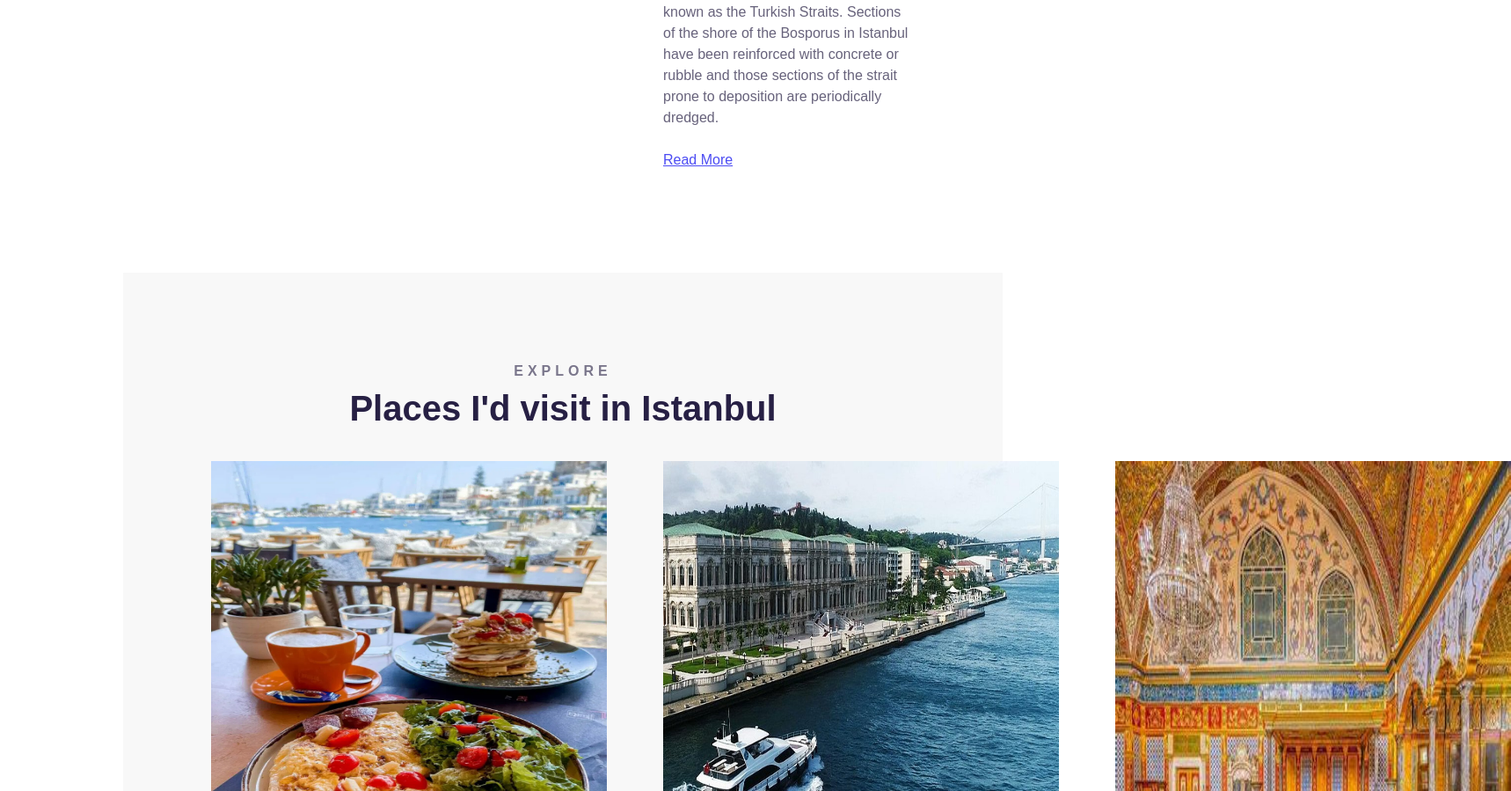
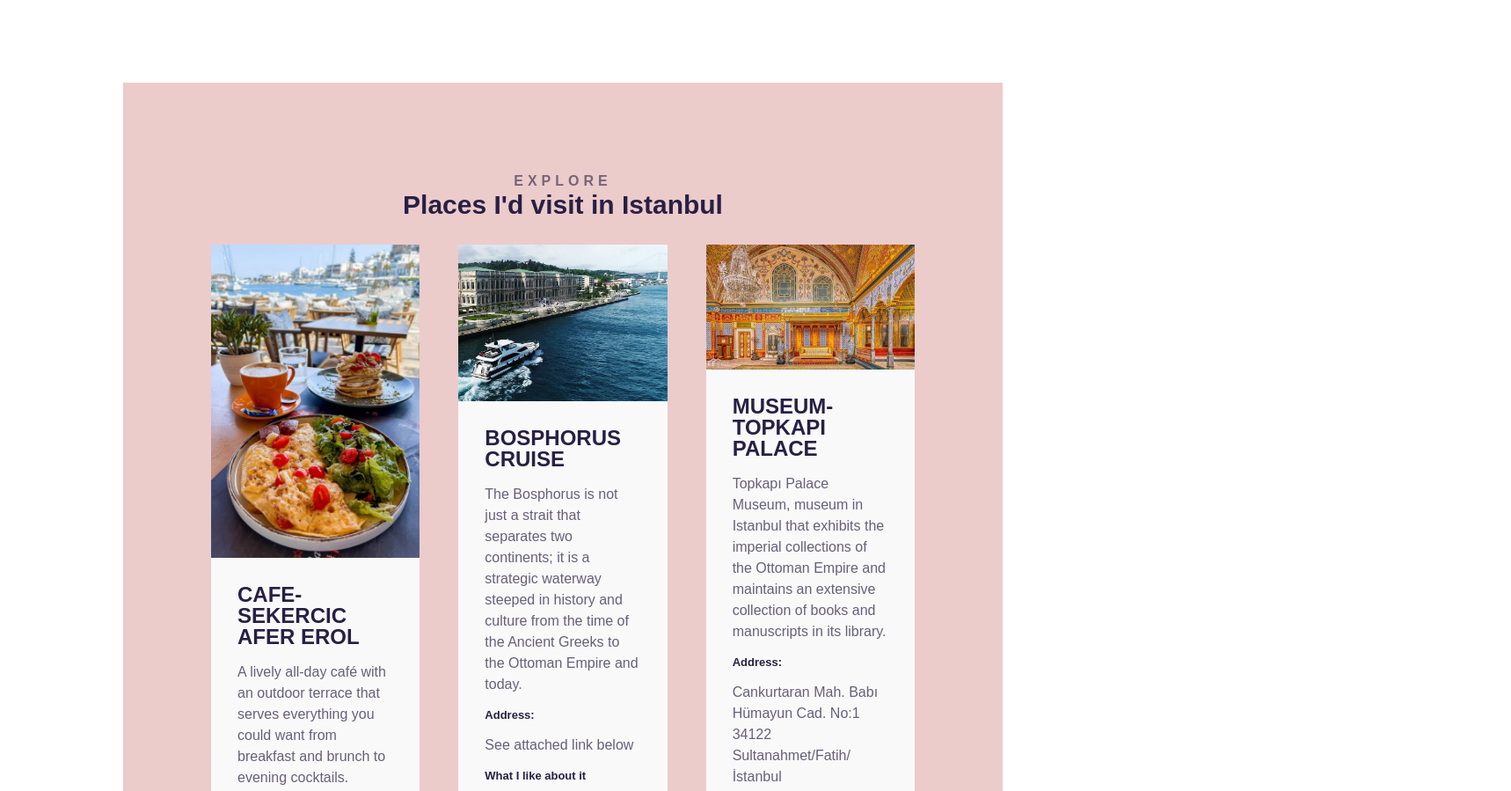
Before and after one commit to mary-moleli/Turkey-travel-project, a plain HTML site: page index.html in a window 1280 px wide. Shown: the part 1511-2410 px from the top of the page at 88% size, 1718 px wide, since content can reach past the window. Drawn offline with Linux system fonts and the light colour scheme.

Commit message:
adjusted my cards so it looks neat

```diff
--- a/index.html
+++ b/index.html
@@ -21,7 +21,7 @@
               <img
                 src="images/bosphorus-wallpaper.webp"
                 alt="Istanbul Bosphorus"
-                class="img-responsive"
+                class="img-responsive bosporus"
               />
             </div>
             <div>
@@ -52,7 +52,7 @@
               </p>
             </div>
           </section>
-          <section class="text-center secondary">
+          <section class="secondary">
             <h2 class="text-center">EXPLORE</h2>
             <h3 class="text-center">Places I'd visit in Istanbul</h3>
 
--- a/styles/style.css
+++ b/styles/style.css
@@ -10,18 +10,25 @@ body {
 .grid {
   display: grid;
   grid-template-columns: 1fr 2fr 2fr;
-  grid-gap: 64px;
+  grid-gap: 44px;
 }
 .img-responsive {
-  width: 450px;
-  height: 500px;
+  width: 100%;
   display: block;
+}
+.bosporus {
+  height: 600px;
+  border: 1px solid #95a0ff;
+  border-radius: 5px;
+  padding: 5px;
 }
 
 .grid-2-columns {
   grid-template-columns: 1fr 1fr;
 }
-
+.grid-3-columns {
+  grid-template-columns: 1fr 1fr 1fr;
+}
 .grid-3-columns-with-first-narrow {
   grid-template-columns: 1fr 2fr 2fr;
 }
@@ -29,7 +36,7 @@ body {
   text-align: center;
 }
 .card {
-  background: white;
+  background: rgb(250, 249, 249);
   margin: 30px 0;
 }
 
@@ -51,7 +58,7 @@ body {
   letter-spacing: 3px;
   text-transform: uppercase;
   padding: 16px;
-  background-color: #462cb3;
+  background-color: #b32c6b;
   text-decoration: none;
 }
 
@@ -61,8 +68,8 @@ section {
   padding: 100px;
 }
 section.secondary {
-  background: #f8f8f8;
-  width: 800px;
+  background: #eccbcb;
+  margin-bottom: 30px;
 }
 
 header {
@@ -78,7 +85,7 @@ header {
 header h1 {
   font-weight: 700;
   font-size: 96px;
-  line-height: 1;
+  line-height: 1.5;
   margin: 30px 0;
 }
 
@@ -124,8 +131,8 @@ main h2 {
 
 main h3 {
   font-weight: 700;
-  font-size: 40px;
-  line-height: 1.5;
+  font-size: 30px;
+  line-height: 1;
   color: #272044;
   margin: 0;
 }
@@ -160,6 +167,7 @@ footer {
 
   background-repeat: no-repeat;
   background-size: cover;
+  margin-top: 10px;
 }
 
 footer h3 {
```
Also changed, not shown: images/cafe.jpg (added).
